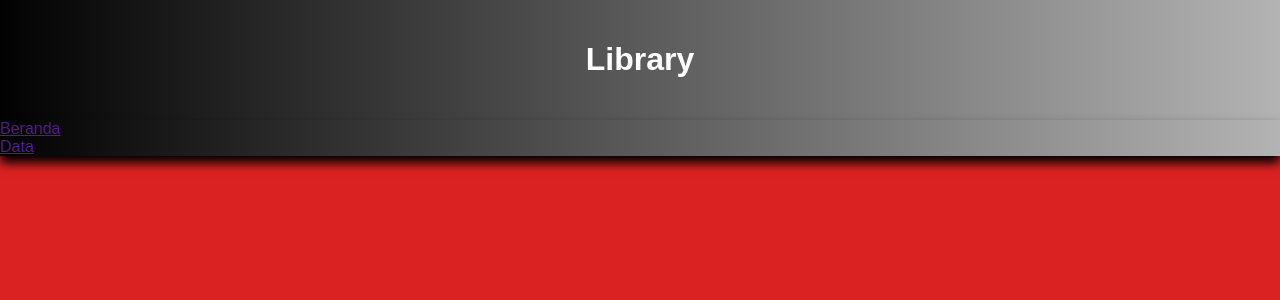
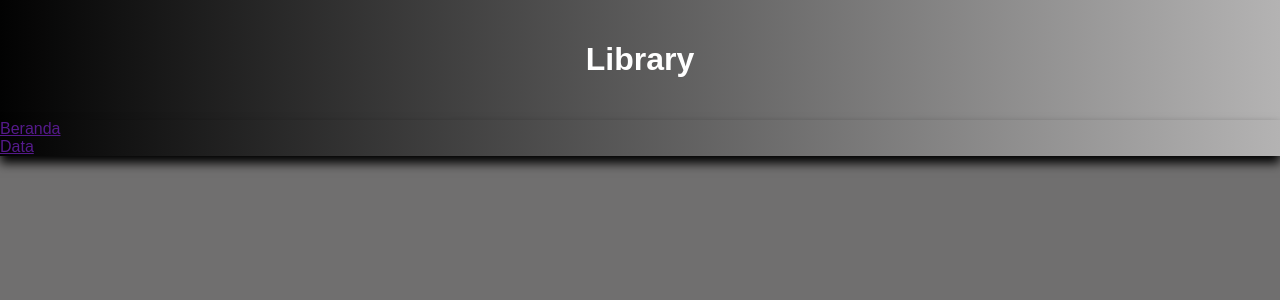
Before and after one commit to rinimaulia09/k_website, a Django app: page /dt/ in a window 1280 px wide. Shown: the top 300 px of the page. Run offline with Django 4.2, Linux system fonts and the light colour scheme.

Commit message:
Menambahkan file stylee.css

```diff
--- a/menu/static/stylee.css
+++ b/menu/static/stylee.css
@@ -2,7 +2,7 @@ body {
     margin: 0;
     padding: 0;
     font-family: Arial, sans-serif;
-    background: rgb(219, 34, 34);
+    background: rgb(112, 111, 111);
 }
 
 header {
@@ -20,4 +20,5 @@ nav ul {
     list-style-type: none;
     padding: 0;
     margin: 0;
+
 }
```
